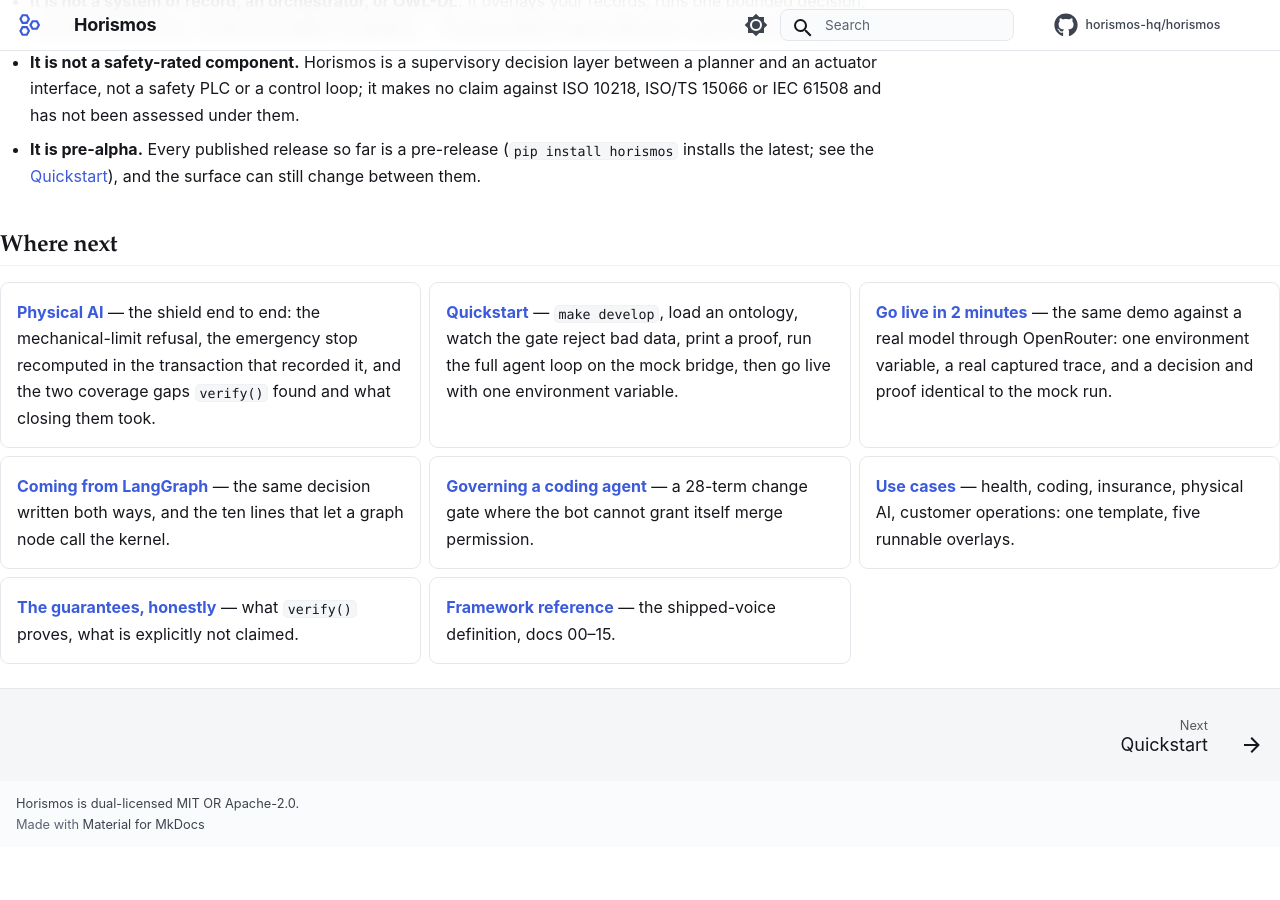
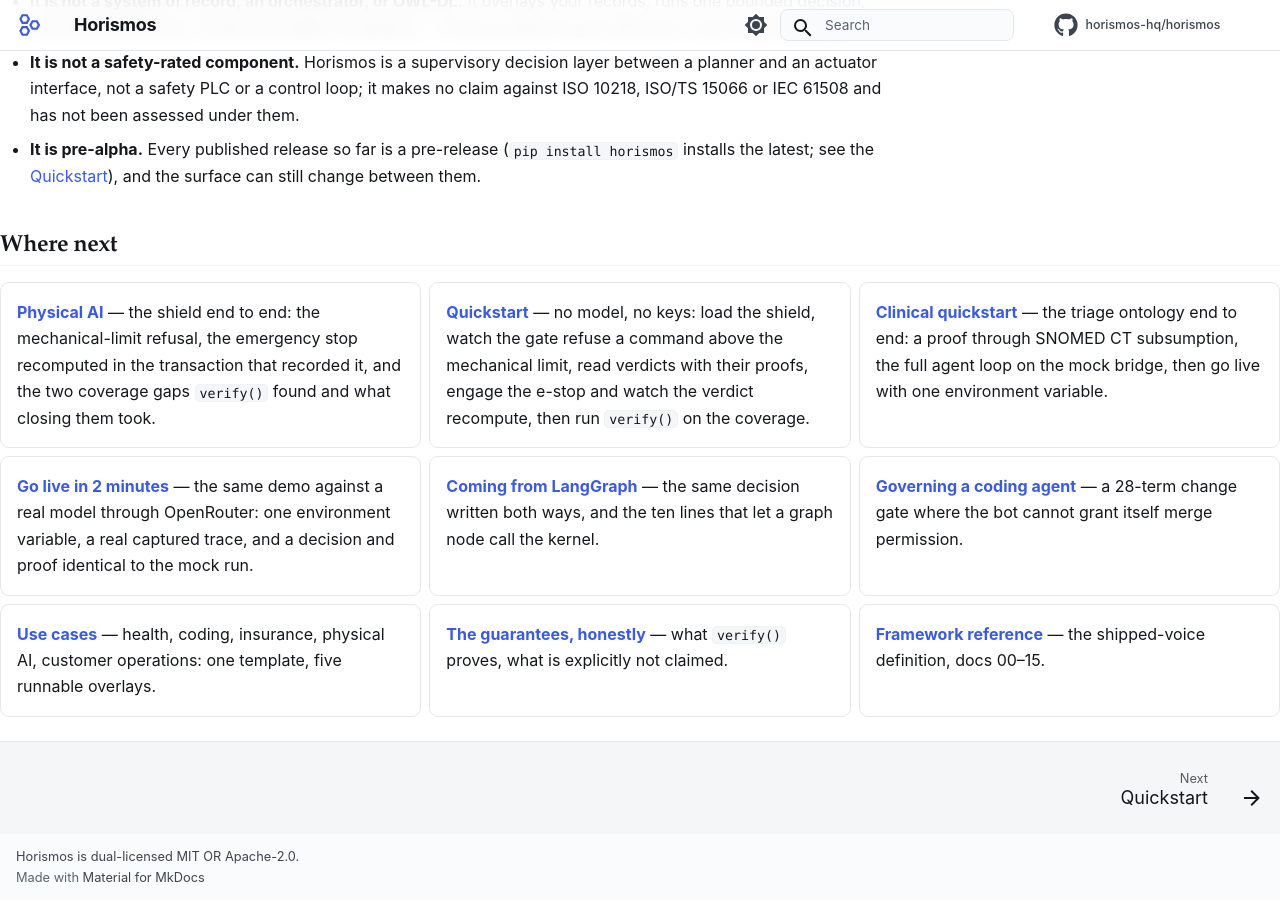
Before and after one commit to horismos-hq/horismos, an MkDocs documentation site: the page built from docs/index.md, in a window 1280 px wide and 900 px high, scrolled down 6257 px. Built offline with MkDocs 1.6.1 and Material for MkDocs 9.7.7, drawn with Linux system fonts in a browser that asks for light colours; comment, search, counter and statistics services are not loaded; before the commit the page ends 7104 px from its top, so only the background shows below that; some of the changed text lies outside the part shown.

Commit message:
no-mistakes(review): repoint stale quickstart links to the clinical page

```diff
--- a/docs/index.md
+++ b/docs/index.md
@@ -251,7 +251,7 @@ print(world.explain(p, ":acuity").render())   # derived by rule r1 inside the sa
 
 </div>
 
-Rules written against concepts grow their coverage with the vocabulary rather than with the prompt. The [Health](use-cases/health.md) page and the [quickstart](quickstart.md) carry the full clinical walkthrough, including the same `RulesOnly` refusal for `acuity`.
+Rules written against concepts grow their coverage with the vocabulary rather than with the prompt. The [Health](use-cases/health.md) page and the [clinical quickstart](quickstart-clinical.md) carry the full clinical walkthrough, including the same `RulesOnly` refusal for `acuity`.
 
 ## What breaks in prompt-governed agents
 
@@ -360,7 +360,8 @@ Stating the edges plainly is part of the offer.
 <div class="grid cards" markdown>
 
 - **[Physical AI](use-cases/physical-ai.md)** — the shield end to end: the mechanical-limit refusal, the emergency stop recomputed in the transaction that recorded it, and the two coverage gaps `verify()` found and what closing them took.
-- **[Quickstart](quickstart.md)** — `make develop`, load an ontology, watch the gate reject bad data, print a proof, run the full agent loop on the mock bridge, then go live with one environment variable.
+- **[Quickstart](quickstart.md)** — no model, no keys: load the shield, watch the gate refuse a command above the mechanical limit, read verdicts with their proofs, engage the e-stop and watch the verdict recompute, then run `verify()` on the coverage.
+- **[Clinical quickstart](quickstart-clinical.md)** — the triage ontology end to end: a proof through SNOMED CT subsumption, the full agent loop on the mock bridge, then go live with one environment variable.
 - **[Go live in 2 minutes](go-live.md)** — the same demo against a real model through OpenRouter: one environment variable, a real captured trace, and a decision and proof identical to the mock run.
 - **[Coming from LangGraph](coming-from-langgraph.md)** — the same decision written both ways, and the ten lines that let a graph node call the kernel.
 - **[Governing a coding agent](governing-a-coding-agent.md)** — a 28-term change gate where the bot cannot grant itself merge permission.
```
Also changed, not shown: docs/use-cases/customer-ops.md (+1 -1 lines), docs/use-cases/health.md (+2 -2 lines), docs/use-cases/index.md (+1 -1 lines).
